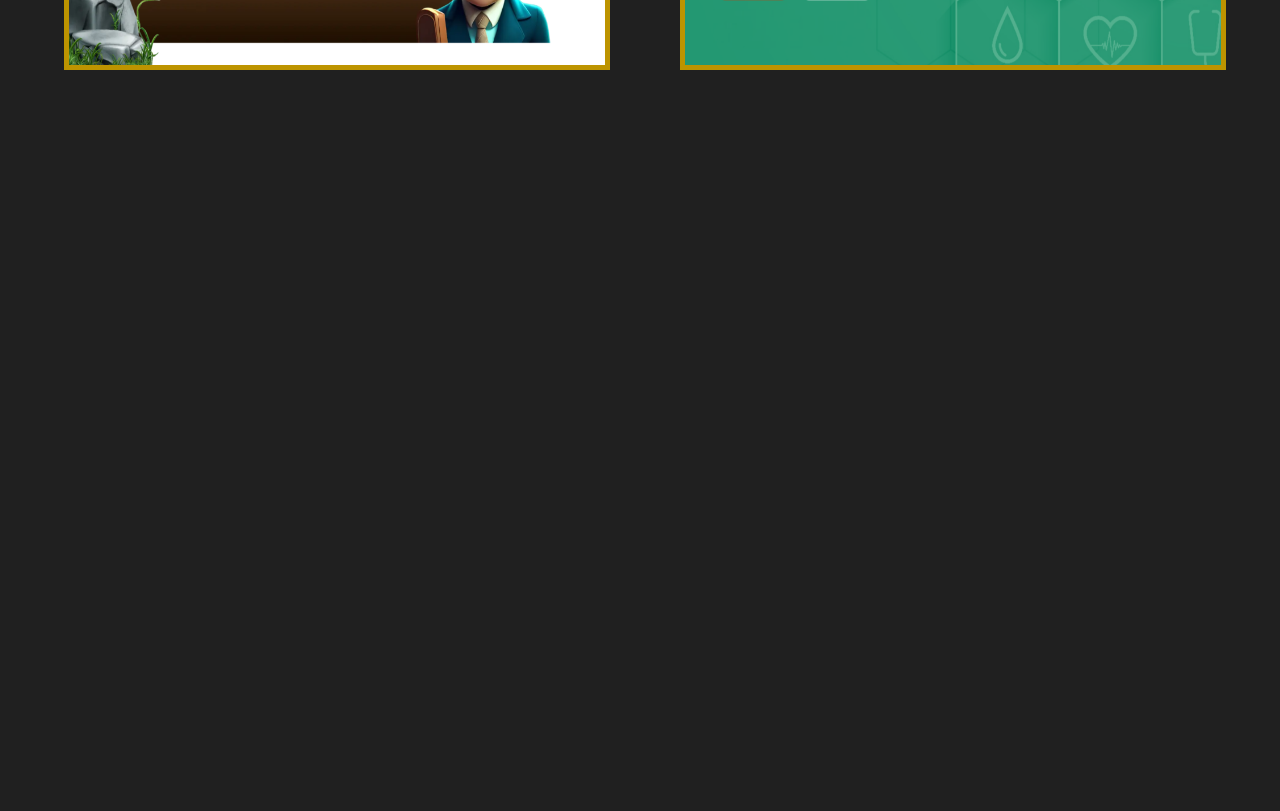
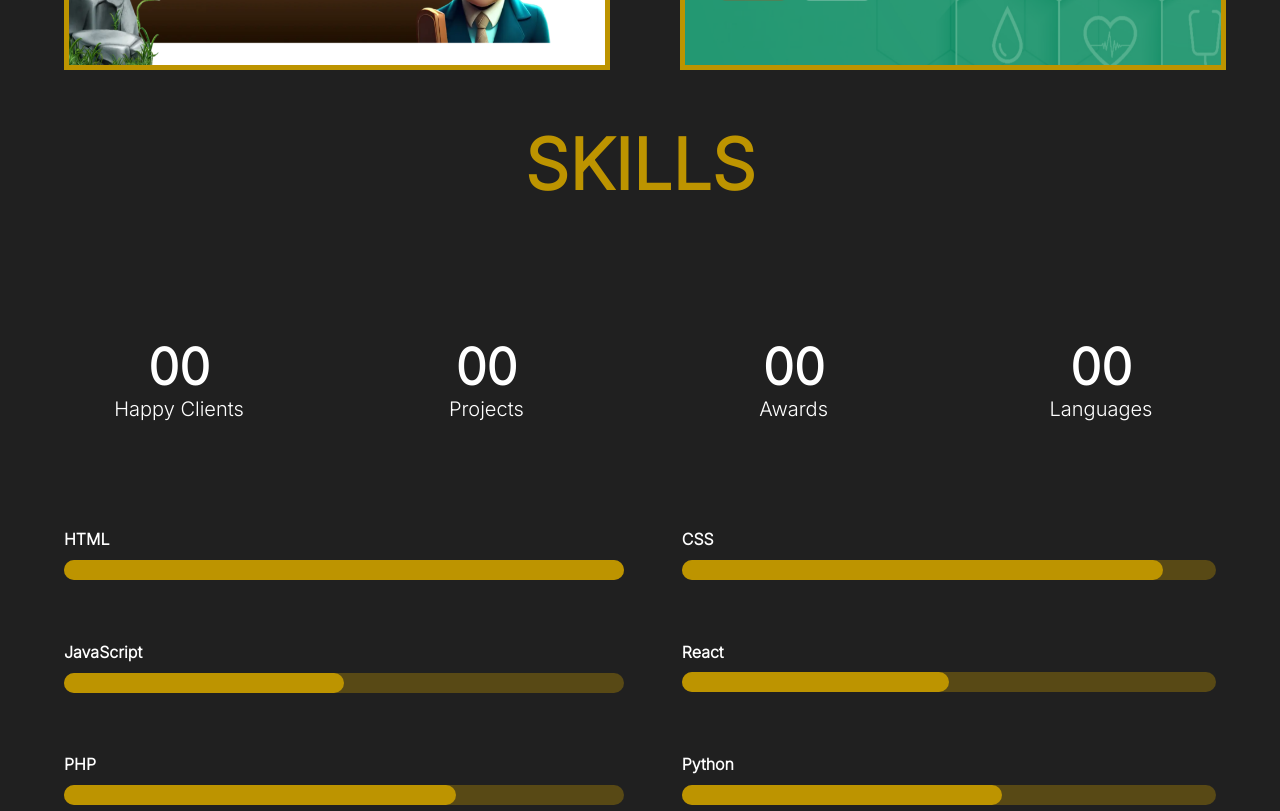
Before and after one commit to AbigaelKirwa/AbigaelKirwaPortfolioReact, a React (Create React App) app: page / in a window 1280 px wide. Shown: the part 1400-2211 px from the top of the page. Before the commit the page ends 1474 px from the top, so only its background shows below. Built offline with nearby package versions, Linux system fonts and the light colour scheme.

Commit message:
feat(skills):added skills page to components

```diff
--- a/src/App.css
+++ b/src/App.css
@@ -242,6 +242,22 @@ section#skills .numerical_skills .skill{
     padding-top: 25%;
 }
 
+section#skills .numerical_skills .skill #skill-one{
+  background-image: url("./assets/images/skills_background_one.png");
+}
+
+section#skills .numerical_skills .skill #skill-two{
+  background-image: url("./assets/images/skills_background_two.png");
+}
+
+section#skills .numerical_skills .skill #skill-three{
+  background-image: url("./assets/images/skills_background_three.png");
+}
+
+section#skills .numerical_skills .skill #skill-four{
+  background-image: url("./assets/images/skills_background_four.png");
+}
+
 section#skills .numerical_skills .skill h1{
     color: #FFFFFF;
     font-size: 50px;
@@ -275,6 +291,24 @@ section#skills .languages .language_stats .current{
     opacity: 100%;
     margin-top: 2%;
     border-radius: 20px;
+}
+section#skills .languages .language_stats .overall .current#html{
+  width: 100%;
+}
+section#skills .languages .language_stats .overall .current#css{
+  width: 90%;
+}
+section#skills .languages .language_stats .overall .current#js{
+  width: 50%;
+}
+section#skills .languages .language_stats .overall .current#react{
+  width: 50%;
+}
+section#skills .languages .language_stats .overall .current#php{
+  width: 70%;
+}
+section#skills .languages .language_stats .overall .current#python{
+  width: 60%;
 }
 /* making the skills section responsive */
 @media only screen and (max-width: 1063px) {
--- a/src/App.js
+++ b/src/App.js
@@ -1,12 +1,14 @@
 import './App.css';
 import Home from './components/Home';
 import Projects from './components/Projects';
+import Skills from './components/Skills';
 
 function App() {
   return (
     <div className="App">
       <Home/>
       <Projects/>
+      <Skills/>
     </div>
   );
 }
--- a/src/components/Skills.jsx
+++ b/src/components/Skills.jsx
@@ -1,8 +1,79 @@
 function Skills() {
     return(
-        <div>
-
-        </div>
+        <section id="skills">
+            {/* this is code for the skills section */}
+            <div class="skills_heading">
+                <h1>SKILLS</h1>
+            </div>
+            <div class="numerical_skills">
+                <div class="skill" id="skill-one">
+                    <h1 class="count" data-val="10">00</h1>
+                    <p>Happy Clients</p>
+                </div>
+                <div class="skill" id="skill-two">
+                    <h1 class="count" data-val="6">00</h1>
+                    <p>Projects</p>
+                </div>
+                <div class="skill" id="skill-three">
+                    <h1 class="count" data-val="5">00</h1>
+                    <p>Awards</p>
+                </div>
+                <div class="skill" id="skill-four">
+                    <h1 class="count" data-val="8">00</h1>
+                    <p>Languages</p>
+                </div>
+            </div>
+            <div class="languages">
+                <div class="language">
+                    <p>HTML</p>
+                    <div class="language_stats">
+                        <div class="overall">
+                            <div class="current" id="html"></div>
+                        </div>
+                    </div>
+                </div>
+                <div class="language" data-percentage="90">
+                    <p>CSS</p>
+                    <div class="language_stats">
+                        <div class="overall">
+                            <div class="current" id="css"></div>
+                        </div>
+                    </div>
+                </div>
+                <div class="language" data-percentage="50">
+                    <p>JavaScript</p>
+                    <div class="language_stats">
+                        <div class="overall">
+                            <div class="current" id="js"></div>
+                        </div>
+                    </div>
+                </div>
+                <div class="language" data-percentage="50">
+                    <p>React</p>
+                    <div class="language_stats">
+                        <div class="overall">
+                            <div class="current" id="react"></div>
+                        </div>
+                    </div>
+                </div>
+                <div class="language" data-percentage="70">
+                    <p>PHP</p>
+                    <div class="language_stats">
+                        <div class="overall">
+                            <div class="current" id="php"></div>
+                        </div>
+                    </div>
+                </div>
+                <div class="language" data-percentage="60">
+                    <p>Python</p>
+                    <div class="language_stats">
+                        <div class="overall">
+                            <div class="current" id="python"></div>
+                        </div>
+                    </div>
+                </div>
+            </div>
+        </section>
     )
 }
 
```
